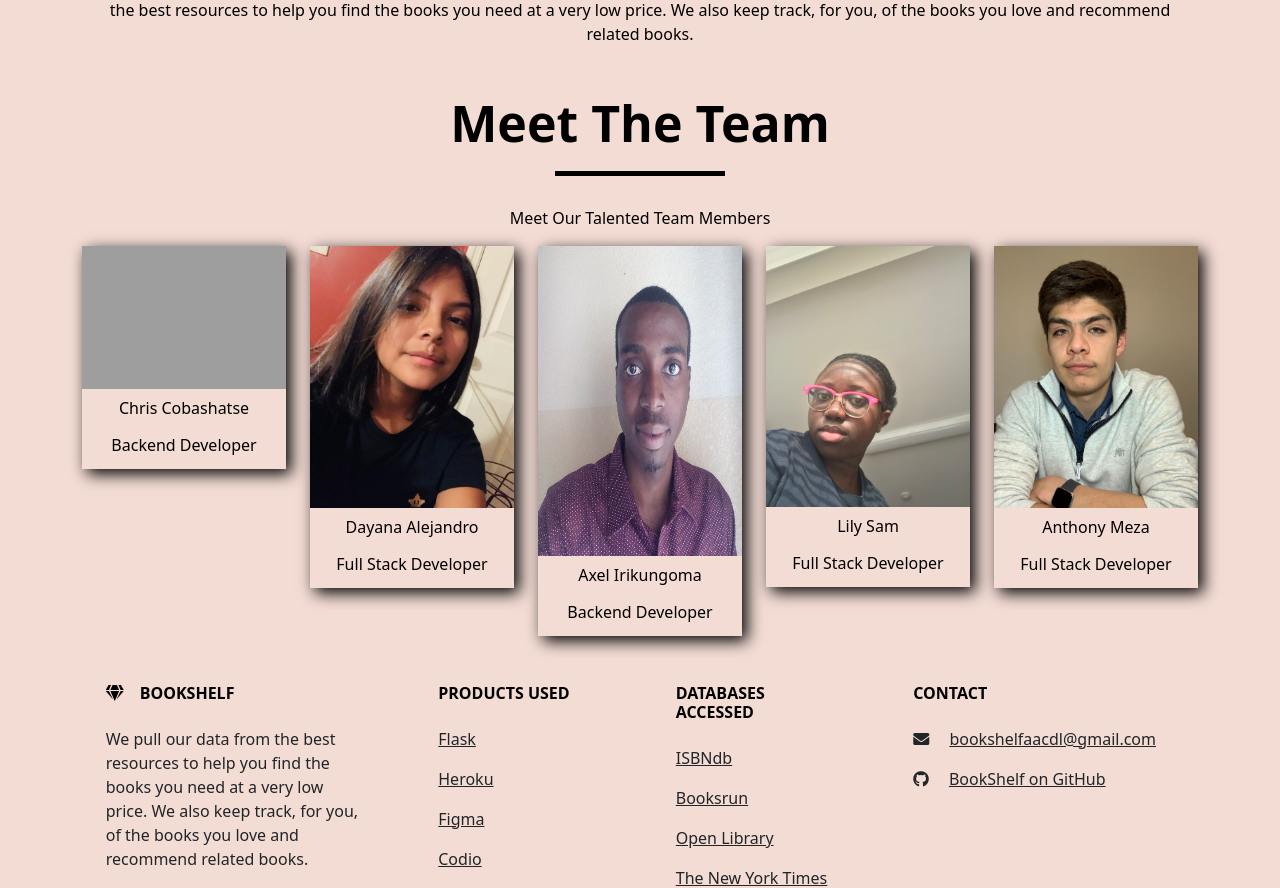
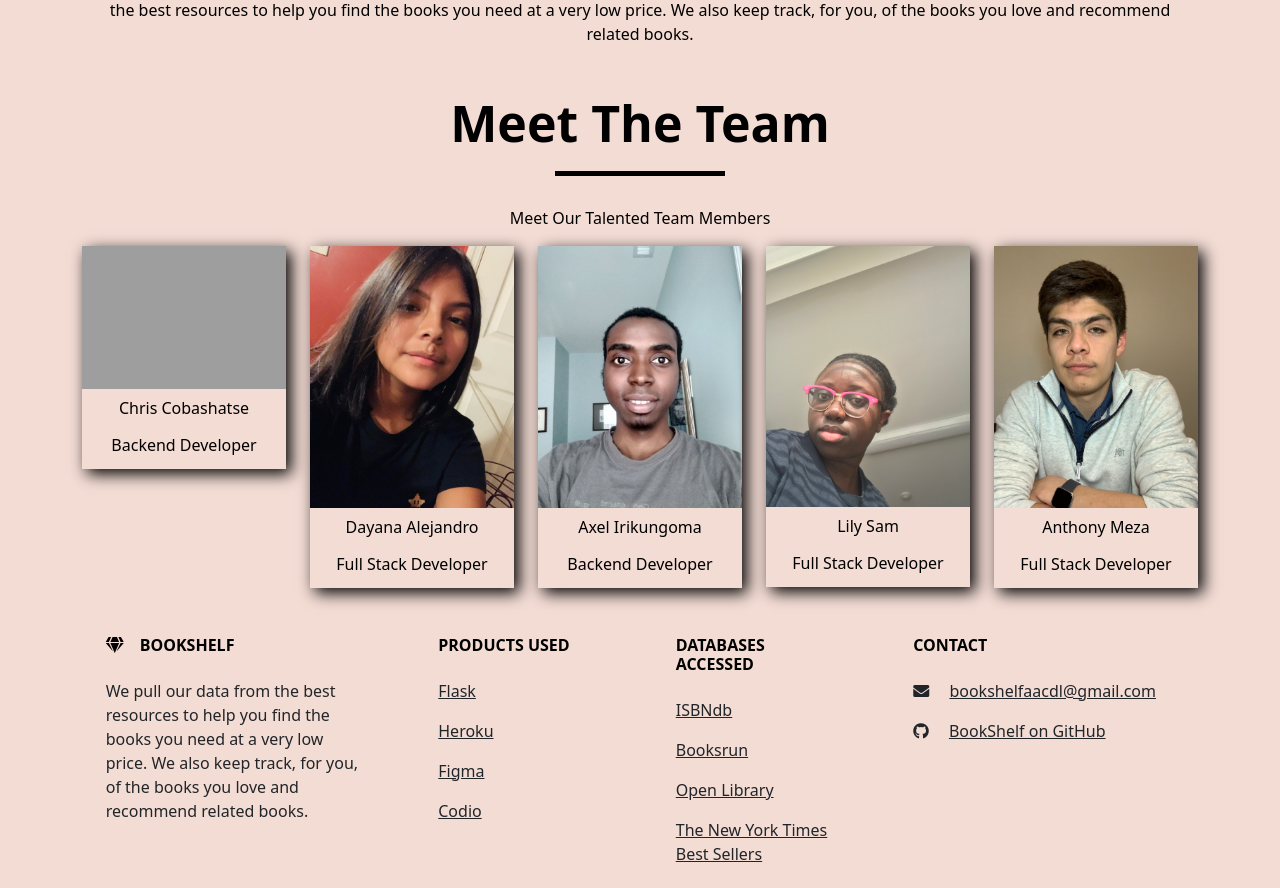
Before and after one commit to oforiwaasam/bookshelf, a Flask app: page /about in a window 1280 px wide. Shown: the part 556-1444 px from the top of the page. Run offline with Flask 2, Linux system fonts and the light colour scheme; some libraries are stand-ins or nearby versions; grey boxes are pictures that could not be loaded.

Commit message:
new photo changes

```diff
--- a/templates/about.html
+++ b/templates/about.html
@@ -108,7 +108,7 @@
       <div class="col-md" class="axel">
         <div class="single-team">
           <div class="team-img">
-            <img src="./static/axel.jpg" alt="" class="img-responsive" style="height: 320px">
+            <img src="./static/axel.jpg" alt="" class="img-responsive">
           </div>
           <div class="team-content">
             <div class="team-info">
```
Also changed, not shown: static/axel.jpg.
